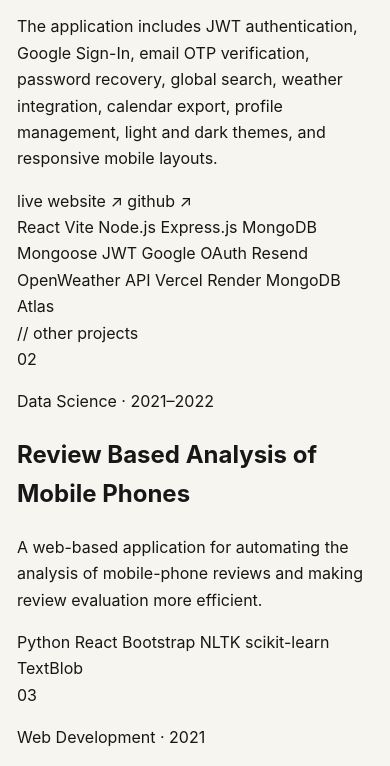
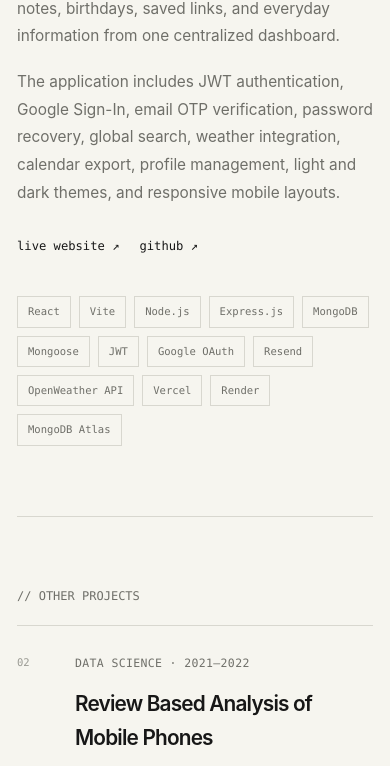
Before and after one commit to frost64/frost64.github.io, a plain HTML site: page projects/index.html in a window 390 px wide. Shown: the part 796-1562 px from the top of the page. Drawn offline with Linux system fonts and the light colour scheme.

Commit message:
feat: add styles for featured projects section and enhance mobile responsiveness

```diff
--- a/css/style.css
+++ b/css/style.css
@@ -1448,3 +1448,342 @@ footer {
   }
 
 }
+
+/* =========================
+   PROJECTS PAGE — FEATURED
+========================= */
+
+.project-feature {
+  padding:
+    36px
+    0
+    70px;
+
+  border-bottom: 1px solid var(--border);
+}
+
+
+.project-feature-meta {
+  display: flex;
+  align-items: center;
+  justify-content: space-between;
+
+  gap: 20px;
+
+  margin-bottom: 56px;
+
+  color: var(--faint);
+
+  font-family:
+    "SFMono-Regular",
+    Consolas,
+    "Liberation Mono",
+    "Courier New",
+    monospace;
+
+  font-size: 0.7rem;
+
+  text-transform: uppercase;
+  letter-spacing: 0.03em;
+}
+
+
+.project-feature-main {
+  display: grid;
+
+  grid-template-columns:
+    minmax(0, 1.5fr)
+    minmax(260px, 0.7fr);
+
+  gap: 80px;
+
+  align-items: end;
+}
+
+
+.project-kicker {
+  margin:
+    0
+    0
+    14px;
+
+  color: var(--muted);
+
+  font-family:
+    "SFMono-Regular",
+    Consolas,
+    "Liberation Mono",
+    "Courier New",
+    monospace;
+
+  font-size: 0.72rem;
+
+  text-transform: uppercase;
+  letter-spacing: 0.03em;
+}
+
+
+.project-feature h2 {
+  margin:
+    0
+    0
+    26px;
+
+  font-size: clamp(4rem, 9vw, 7rem);
+
+  font-weight: 620;
+
+  line-height: 0.85;
+
+  letter-spacing: -0.075em;
+}
+
+
+.project-feature-description {
+  max-width: 680px;
+
+  margin:
+    0
+    0
+    18px;
+
+  color: var(--muted);
+
+  font-size: 0.96rem;
+  line-height: 1.8;
+}
+
+
+.project-actions {
+  display: flex;
+  flex-wrap: wrap;
+
+  gap: 20px;
+
+  margin-top: 30px;
+}
+
+
+.project-actions a {
+  font-family:
+    "SFMono-Regular",
+    Consolas,
+    "Liberation Mono",
+    "Courier New",
+    monospace;
+
+  font-size: 0.76rem;
+}
+
+
+.project-tech {
+  display: flex;
+  flex-wrap: wrap;
+
+  gap: 8px;
+}
+
+
+.project-tech span {
+  padding:
+    6px
+    10px;
+
+  border: 1px solid var(--border);
+
+  color: var(--muted);
+
+  font-family:
+    "SFMono-Regular",
+    Consolas,
+    "Liberation Mono",
+    "Courier New",
+    monospace;
+
+  font-size: 0.66rem;
+}
+
+
+/* =========================
+   OTHER PROJECTS
+========================= */
+
+.project-section-heading {
+  padding:
+    70px
+    0
+    18px;
+
+  border-bottom: 1px solid var(--border);
+
+  color: var(--muted);
+
+  font-family:
+    "SFMono-Regular",
+    Consolas,
+    "Liberation Mono",
+    "Courier New",
+    monospace;
+
+  font-size: 0.75rem;
+
+  text-transform: uppercase;
+}
+
+
+.project-list {
+  border-bottom: 1px solid var(--border);
+}
+
+
+.project-list-item {
+  display: grid;
+
+  grid-template-columns:
+    70px
+    minmax(0, 1fr);
+
+  gap: 30px;
+
+  padding:
+    34px
+    4px;
+
+  border-bottom: 1px solid var(--border);
+
+  transition:
+    padding-left var(--transition),
+    background-color var(--transition);
+}
+
+
+.project-list-item:last-child {
+  border-bottom: 0;
+}
+
+
+.project-list-item:hover {
+  padding-left: 12px;
+}
+
+
+.project-list-number {
+  color: var(--faint);
+
+  font-family:
+    "SFMono-Regular",
+    Consolas,
+    "Liberation Mono",
+    "Courier New",
+    monospace;
+
+  font-size: 0.72rem;
+}
+
+
+.project-list-content {
+  max-width: 820px;
+}
+
+
+.project-list-header h2 {
+  margin:
+    0
+    0
+    14px;
+
+  font-size: 1.55rem;
+  font-weight: 580;
+
+  letter-spacing: -0.04em;
+}
+
+
+.project-list-content > p {
+  max-width: 680px;
+
+  margin:
+    0
+    0
+    22px;
+
+  color: var(--muted);
+
+  font-size: 0.91rem;
+  line-height: 1.75;
+}
+
+
+.project-tech-inline {
+  justify-content: flex-start;
+}
+
+
+/* =========================
+   PROJECT PAGE MOBILE
+========================= */
+
+@media (max-width: 800px) {
+
+  .project-feature-main {
+    grid-template-columns: 1fr;
+
+    gap: 40px;
+  }
+
+
+  .project-feature-meta {
+    margin-bottom: 42px;
+  }
+
+
+  .project-list-item {
+    grid-template-columns:
+      42px
+      minmax(0, 1fr);
+
+    gap: 16px;
+  }
+
+}
+
+
+@media (max-width: 560px) {
+
+  .project-feature {
+    padding-top: 16px;
+  }
+
+
+  .project-feature h2 {
+    font-size: clamp(4rem, 20vw, 5.3rem);
+  }
+
+
+  .project-feature-meta {
+    margin-bottom: 36px;
+  }
+
+
+  .project-list-item {
+    padding:
+      28px
+      0;
+  }
+
+
+  .project-list-item:hover {
+    padding-left: 0;
+  }
+
+
+  .project-list-number {
+    font-size: 0.66rem;
+  }
+
+
+  .project-list-header h2 {
+    font-size: 1.3rem;
+  }
+
+}
```
